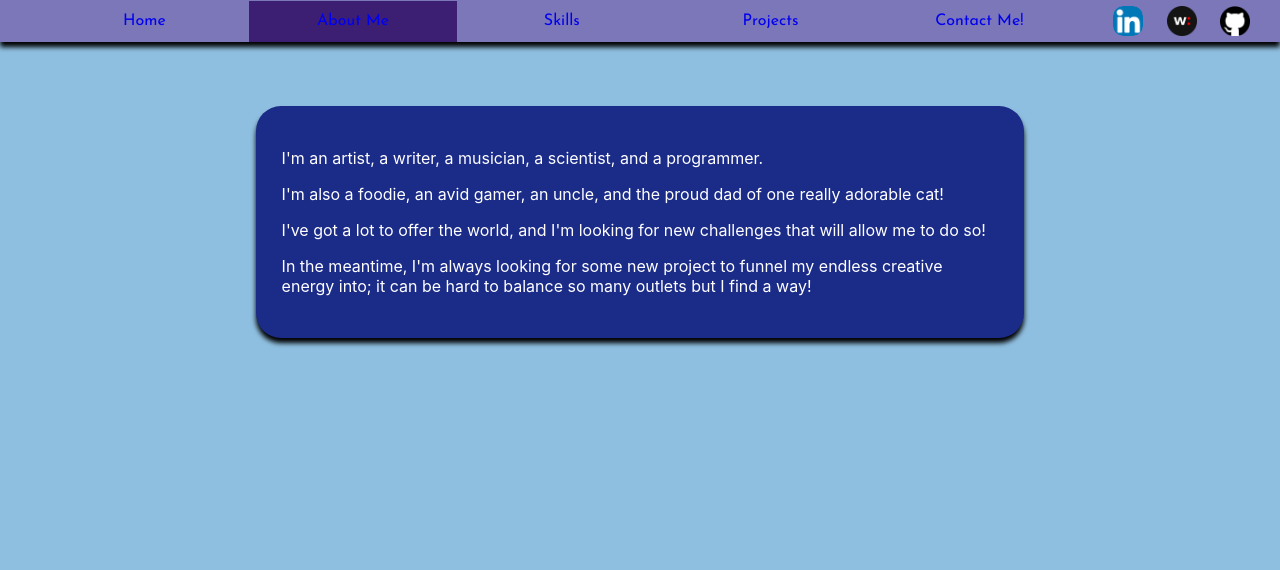
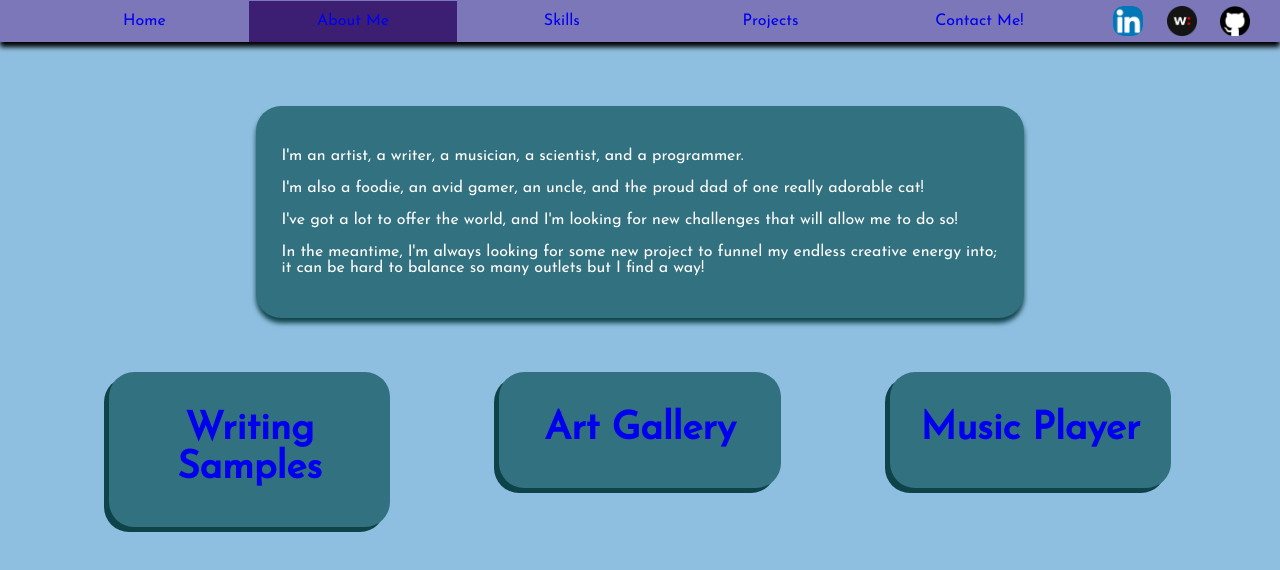
Before and after one commit to Dudemaster47/portfolio-site-but-it-works, a React (Create React App) app: page /aboutme in a window 1280 px wide. Shown: the top 570 px of the page. Built offline with nearby package versions, Linux system fonts and the light colour scheme.

Commit message:
about me page looks nicer. need to find a good picture of me tho

```diff
--- a/src/components/about_me.jsx
+++ b/src/components/about_me.jsx
@@ -1,10 +1,26 @@
+import { Link } from "react-router-dom";
+
 function AboutMe(){
+    const listItems3 = [<Link><h1>Writing Samples</h1></Link>, <Link><h1>Art Gallery</h1></Link>, <Link><h1>Music Player</h1></Link>]
     return (
-        <div className="splashbox">
-            <p>I'm an artist, a writer, a musician, a scientist, and a programmer.</p>
-            <p>I'm also a foodie, an avid gamer, an uncle, and the proud dad of one really adorable cat!</p>
-            <p>I've got a lot to offer the world, and I'm looking for new challenges that will allow me to do so!</p>
-            <p>In the meantime, I'm always looking for some new project to funnel my endless creative energy into; it can be hard to balance so many outlets but I find a way!</p>
+        <div className="aboutMeRows">
+            <div className="aboutMeRow1">
+                <div className="splashbox">
+                    <p>I'm an artist, a writer, a musician, a scientist, and a programmer.</p>
+                    <p>I'm also a foodie, an avid gamer, an uncle, and the proud dad of one really adorable cat!</p>
+                    <p>I've got a lot to offer the world, and I'm looking for new challenges that will allow me to do so!</p>
+                    <p>In the meantime, I'm always looking for some new project to funnel my endless creative energy into; it can be hard to balance so many outlets but I find a way!</p>
+                </div>
+            </div>
+            <div className="aboutMeRow2">
+                <div className="linklist">
+                    <ul className="linklistRow1">
+                        {listItems3.map((item, idx) => (
+                        <li className="linkbox" id={idx} key={idx} style={{ animationDelay: `${200 * idx}ms` }} >{item}</li>
+                        ))}
+                    </ul>
+                </div>
+            </div>
         </div>
     )
 
--- a/src/index.css
+++ b/src/index.css
@@ -95,11 +95,12 @@ a {
   margin-left: 20%;
   margin-right: 20%;
   margin-top: 5%;
-  background: #1b2b88;
+  background: #32717f;
   color: white;
   padding: 2%;
+  font-family: 'Josefin Sans';
   border-radius: 25px;
-  box-shadow: 0px 5px 5px rgb(0, 0, 0);
+  box-shadow: 0px 5px 5px #0f434a;
 }
 
 .skillbox {
@@ -382,3 +383,8 @@ a {
   from, to { border-color: transparent }
   50% { border-color: white; }
 }
+
+.aboutMeRows {
+  display: flex;
+  flex-direction: column;
+}
```
